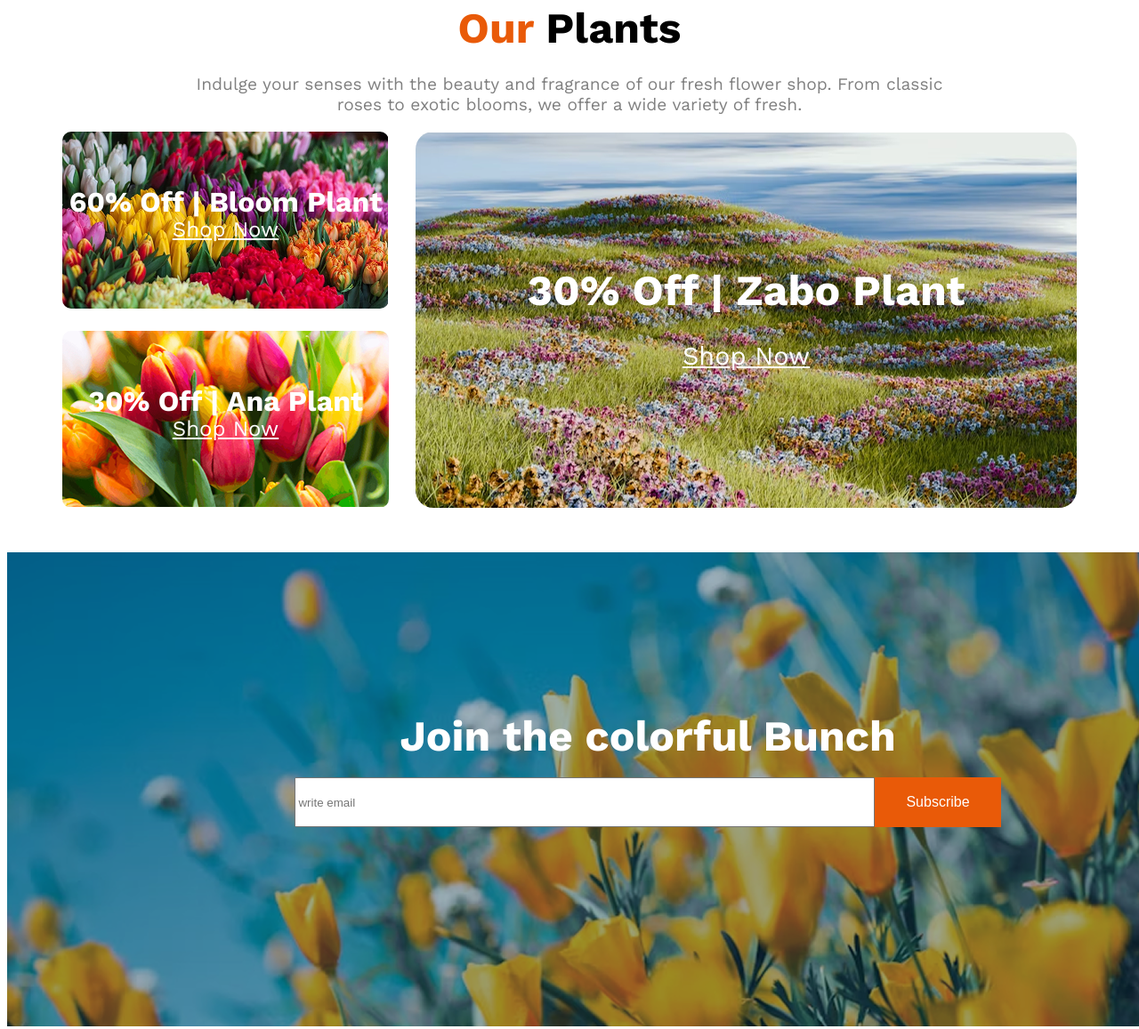
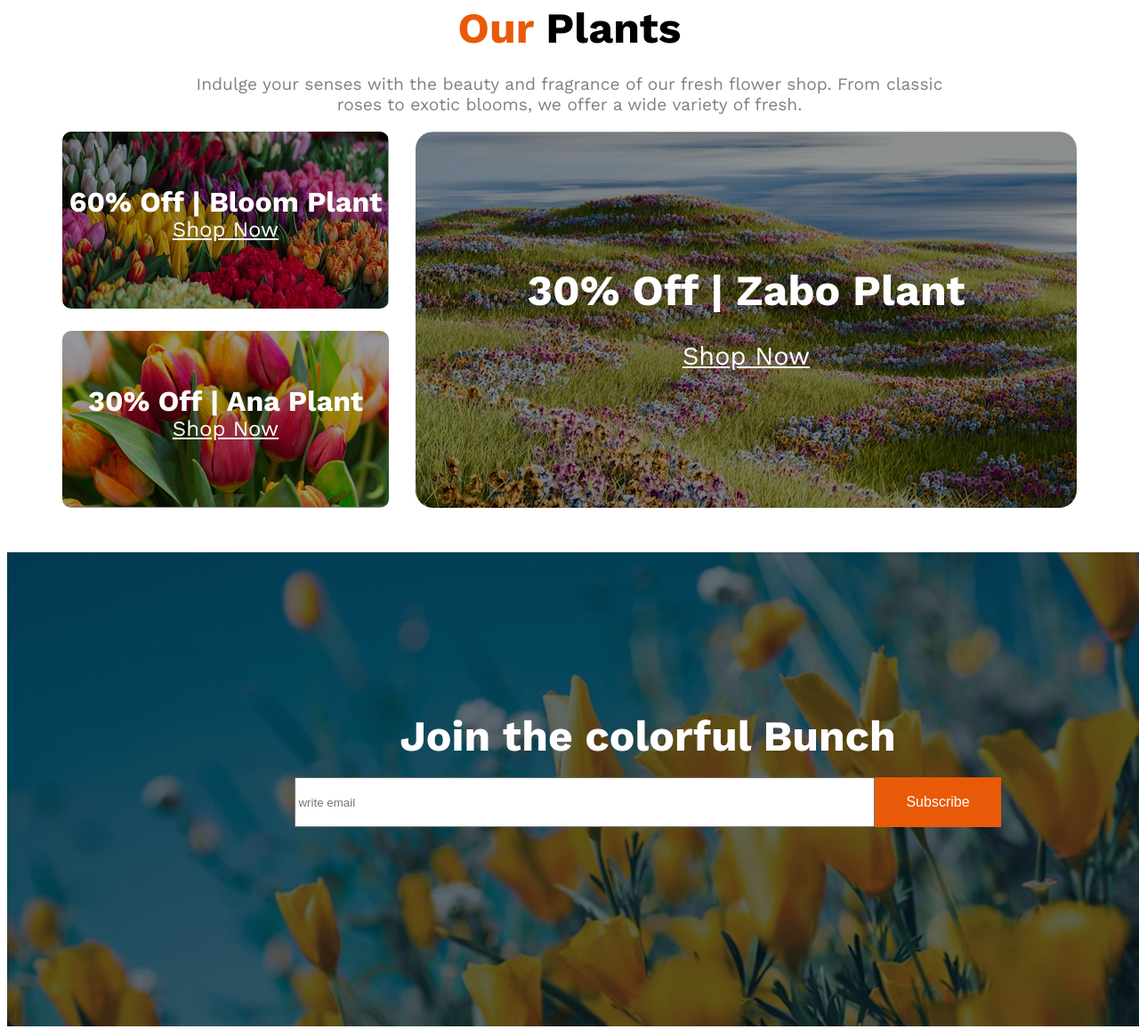
Before and after one commit to habibullah22/assignment-2, a plain HTML site: page index.html in a window 1280 px wide. Shown: the part 2842-3999 px from the top of the page at 89% size. Drawn offline with nearby package versions, Linux system fonts and the light colour scheme.

Commit message:
aded linear-gradient in bacground images

```diff
--- a/css/style.css
+++ b/css/style.css
@@ -193,8 +193,9 @@
   font-size: 2em;
   color: white;
 }
+ /* background-image:  linear-gradient(rgba(0, 0, 0, 0.4), rgba(0, 0, 0, 0.4)),url('/B12A02-Responsive-Flowers/assets/deal-zabo.png'); */
 .img-one {
-  background-image: url("../assets/deal-bloom.png");
+  background-image:linear-gradient(rgba(0, 0, 0, 0.4), rgba(0, 0, 0, 0.4)), url("../assets/deal-bloom.png");
 
   background-repeat: no-repeat;
   width: 367px;
@@ -205,7 +206,7 @@
   align-items: center;
 }
 .img-two {
-  background-image: url("../assets/deal-ana.png");
+  background-image:linear-gradient(rgba(0, 0, 0, 0.4), rgba(0, 0, 0, 0.4)), url("../assets/deal-ana.png");
   background-repeat: no-repeat;
   width: 367px;
   display: flex;
@@ -223,7 +224,7 @@
   font-size: 1.5em;
 }
 .right-img {
-  background-image: url("../assets/deal-zabo.png");
+  background-image:linear-gradient(rgba(0, 0, 0, 0.4), rgba(0, 0, 0, 0.4)), url("../assets/deal-zabo.png");
   background-repeat: no-repeat;
   display: flex;
   flex-direction: column;
@@ -253,7 +254,7 @@
 }
 
 .joint-title {
-  background-image: url("../assets/news-letter-bg.png");
+  background-image:linear-gradient(rgba(0, 0, 0, 0.4), rgba(0, 0, 0, 0.4)), url("../assets/news-letter-bg.png");
   width: 100%;
   height: 533px;
 }
```
Also changed, not shown: assets/img-1.jpg (added), assets/img-2.jpeg (added).
